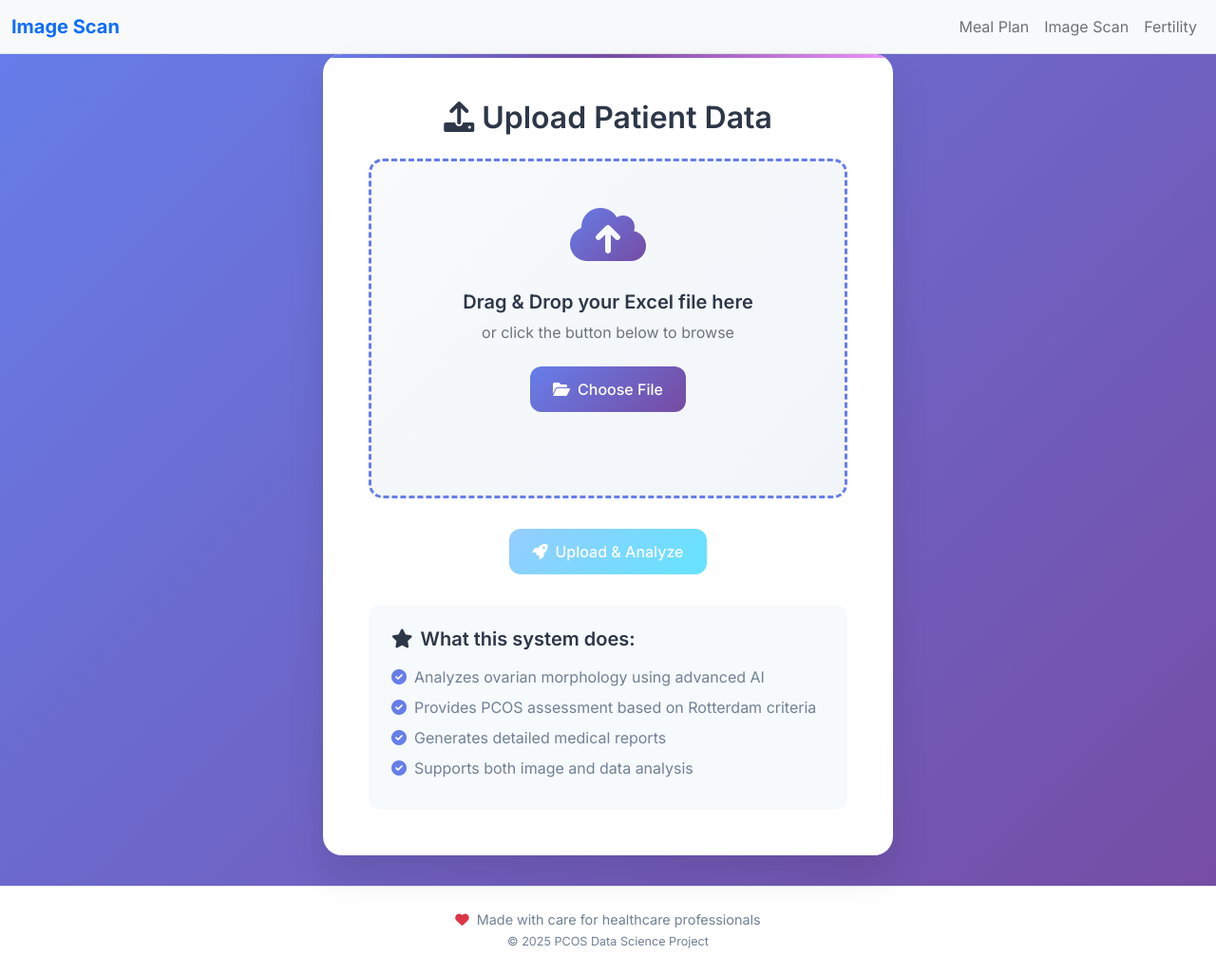
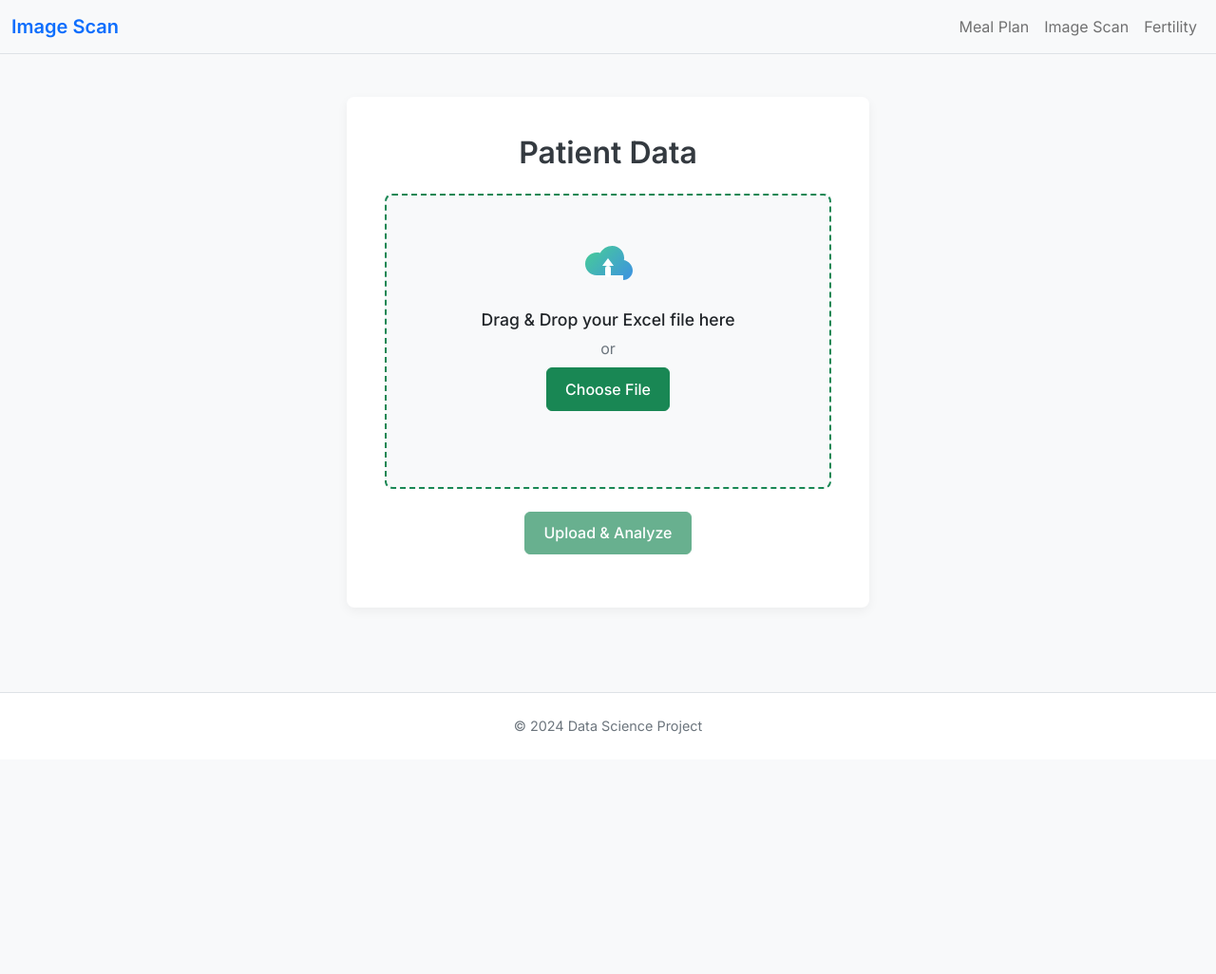
Before and after one commit to CodeExpert787/Fertilemate, a Flask app: page /image in a window 1280 px wide. Shown: the whole page at 95% size. After the commit the page ends 773 px from the top, so only its background shows below. Run offline with Flask 3, Linux system fonts and the light colour scheme.

Commit message:
enhance frontend

```diff
--- a/templates/image/upload.html
+++ b/templates/image/upload.html
@@ -3,267 +3,111 @@
 <head>
     <meta charset="UTF-8">
     <meta name="viewport" content="width=device-width, initial-scale=1.0">
-    <title>PCOS Analysis System</title>
+    <title>Meal Recommender</title>
     <link href="https://cdn.jsdelivr.net/npm/bootstrap@5.1.3/dist/css/bootstrap.min.css" rel="stylesheet">
-    <link href="https://fonts.googleapis.com/css2?family=Inter:wght@300;400;500;600;700&display=swap" rel="stylesheet">
-    <link href="https://cdnjs.cloudflare.com/ajax/libs/font-awesome/6.0.0/css/all.min.css" rel="stylesheet">
+    <link href="https://fonts.googleapis.com/css2?family=Inter:wght@400;500;600&display=swap" rel="stylesheet">
     <style>
-        :root {
-            --primary-color: #667eea;
-            --primary-dark: #5a6fd8;
-            --secondary-color: #764ba2;
-            --accent-color: #f093fb;
-            --success-color: #4facfe;
-            --text-dark: #2d3748;
-            --text-light: #718096;
-            --bg-light: #f7fafc;
-            --white: #ffffff;
-            --border-color: #e2e8f0;
-        }
-
         body {
-            background: linear-gradient(135deg, var(--primary-color) 0%, var(--secondary-color) 100%);
-            color: var(--text-dark);
+            background-color: #f8f9fa;
+            color: #343a40;
             font-family: 'Inter', sans-serif;
             display: flex;
             flex-direction: column;
             min-height: 100vh;
             margin: 0;
         }
-
         .main-header {
-            background: var(--white);
-            border-bottom: 1px solid var(--border-color);
-            padding: 1.5rem 2rem;
+            background-color: #ffffff;
+            border-bottom: 1px solid #dee2e6;
+            padding: 1.25rem 2rem;
             margin-bottom: 2rem;
-            box-shadow: 0 2px 10px rgba(0, 0, 0, 0.1);
         }
-
         .main-header h1 {
-            font-weight: 700;
-            font-size: 2rem;
-            background: linear-gradient(135deg, var(--primary-color), var(--secondary-color));
-            -webkit-background-clip: text;
-            -webkit-text-fill-color: transparent;
-            background-clip: text;
-            margin: 0;
+            font-weight: 600;
+            font-size: 1.75rem;
+            color: #198754; /* Green for meal theme */
         }
-
-        .main-header .subtitle {
-            color: var(--text-light);
-            font-weight: 400;
-            margin-top: 0.5rem;
+        .nav-buttons .btn {
+            font-weight: 500;
         }
-
         .container {
-            max-width: 600px;
-            background: var(--white);
-            padding: 3rem;
-            border-radius: 20px;
-            box-shadow: 0 20px 40px rgba(0, 0, 0, 0.1);
+            max-width: 550px;
+            background: #ffffff;
+            padding: 2.5rem;
+            border-radius: 0.5rem;
+            box-shadow: 0 4px 12px rgba(0, 0, 0, 0.05);
             margin: 0 auto 2rem auto;
-            position: relative;
-            overflow: hidden;
         }
-
-        .container::before {
-            content: '';
-            position: absolute;
-            top: 0;
-            left: 0;
-            right: 0;
-            height: 4px;
-            background: linear-gradient(90deg, var(--primary-color), var(--secondary-color), var(--accent-color));
-        }
-
         .upload-container h2 {
             font-weight: 600;
-            color: var(--text-dark);
+            color: #343a40;
+        }
+        .upload-area {
+            border: 2px dashed #198754; /* Green for meal theme */
+            border-radius: 0.5rem;
+            padding: 2.5rem;
             text-align: center;
+            background-color: #f8f9fa;
             margin-bottom: 1.5rem;
+            transition: background-color 0.2s ease-in-out, border-color 0.2s ease-in-out;
         }
-
-        .upload-area {
-            border: 3px dashed var(--primary-color);
-            border-radius: 15px;
-            padding: 3rem 2rem;
-            text-align: center;
-            background: linear-gradient(135deg, #f8fafc 0%, #f1f5f9 100%);
-            margin-bottom: 2rem;
-            transition: all 0.3s ease;
-            position: relative;
-            overflow: hidden;
+        .upload-area.dragover {
+            background-color: #e9ecef;
+            border-color: #157347;
         }
-
-        .upload-area::before {
-            content: '';
-            position: absolute;
-            top: 0;
-            left: -100%;
-            width: 100%;
-            height: 100%;
-            background: linear-gradient(90deg, transparent, rgba(255, 255, 255, 0.4), transparent);
-            transition: left 0.5s;
+        .upload-area .cloud {
+            width: 64px;
+            height: 64px;
+            margin-bottom: 1rem;
         }
-
-        .upload-area:hover::before {
-            left: 100%;
+        .upload-area h4 {
+            color: #212529;
+            font-size: 1.1rem;
         }
-
-        .upload-area.dragover {
-            background: linear-gradient(135deg, #e0e7ff 0%, #c7d2fe 100%);
-            border-color: var(--secondary-color);
-            transform: scale(1.02);
-        }
-
-        .upload-icon {
-            margin-bottom: 1.5rem;
-        }
-
-        .upload-icon i {
-            font-size: 4rem;
-            background: linear-gradient(135deg, var(--primary-color), var(--secondary-color));
-            -webkit-background-clip: text;
-            -webkit-text-fill-color: transparent;
-            background-clip: text;
-            animation: float 3s ease-in-out infinite;
-        }
-
-        @keyframes float {
-            0%, 100% { transform: translateY(0px); }
-            50% { transform: translateY(-10px); }
-        }
-
-        .upload-area h4 {
-            color: var(--text-dark);
-            font-size: 1.25rem;
-            font-weight: 600;
-            margin-bottom: 0.5rem;
-        }
-
-        .upload-area p {
-            color: var(--text-light);
-            margin-bottom: 1.5rem;
-        }
-
         #file-name {
             margin-top: 1rem;
             font-weight: 500;
-            color: var(--primary-color);
-            height: 1.5rem;
+            color: #198754;
+            height: 1.5rem; /* prevent layout shift */
         }
-
-        .btn {
-            border-radius: 12px;
+        .btn-primary, .btn-success {
+            border-radius: 0.375rem;
             font-weight: 500;
-            padding: 0.75rem 1.5rem;
+            padding: 0.6rem 1.2rem;
             font-size: 1rem;
-            transition: all 0.3s ease;
-            border: none;
-            position: relative;
-            overflow: hidden;
+            transition: background-color 0.2s ease, border-color 0.2s ease;
         }
-
-        .btn::before {
-            content: '';
-            position: absolute;
-            top: 0;
-            left: -100%;
-            width: 100%;
-            height: 100%;
-            background: linear-gradient(90deg, transparent, rgba(255, 255, 255, 0.2), transparent);
-            transition: left 0.5s;
+        .btn-primary {
+            background-color: #198754;
+            border-color: #198754;
         }
-
-        .btn:hover::before {
-            left: 100%;
+        .btn-primary:hover {
+            background-color: #157347;
+            border-color: #146c43;
         }
-
-        .btn-primary {
-            background: linear-gradient(135deg, var(--primary-color), var(--secondary-color));
-            color: var(--white);
-        }
-
-        .btn-primary:hover {
-            background: linear-gradient(135deg, var(--primary-dark), var(--secondary-color));
-            transform: translateY(-2px);
-            box-shadow: 0 10px 20px rgba(102, 126, 234, 0.3);
-        }
-
-        .btn-success {
-            background: linear-gradient(135deg, var(--success-color), #00d2ff);
-            color: var(--white);
-        }
-
-        .btn-success:hover {
-            background: linear-gradient(135deg, #3fa0f0, var(--success-color));
-            transform: translateY(-2px);
-            box-shadow: 0 10px 20px rgba(79, 172, 254, 0.3);
-        }
-
-        .btn:disabled {
-            opacity: 0.6;
-            transform: none;
-            box-shadow: none;
-        }
-
         .footer {
             margin-top: auto;
-            background: var(--white);
-            border-top: 1px solid var(--border-color);
+            background: #ffffff;
+            border-top: 1px solid #dee2e6;
             text-align: center;
             padding: 1.5rem 0;
-            color: var(--text-light);
+            color: #6c757d;
             font-size: 0.9rem;
         }
 
-        .alert {
-            border-radius: 12px;
-            border: none;
-            box-shadow: 0 4px 12px rgba(0, 0, 0, 0.1);
+        /* Animation for cloud */
+        .cloud-arrow {
+            transition: transform 0.3s ease-in-out;
         }
-
-        .alert-info {
-            background: linear-gradient(135deg, #e0f2fe 0%, #b3e5fc 100%);
-            color: var(--text-dark);
-        }
-
-        .loading-spinner {
-            display: none;
-            margin: 1rem auto;
-        }
-
-        .feature-list {
-            background: var(--bg-light);
-            border-radius: 12px;
-            padding: 1.5rem;
-            margin-top: 2rem;
-        }
-
-        .feature-list h5 {
-            color: var(--text-dark);
-            font-weight: 600;
-            margin-bottom: 1rem;
-        }
-
-        .feature-item {
-            display: flex;
-            align-items: center;
-            margin-bottom: 0.5rem;
-            color: var(--text-light);
-        }
-
-        .feature-item i {
-            color: var(--primary-color);
-            margin-right: 0.5rem;
-            width: 16px;
+        .upload-area:hover .cloud-arrow {
+            transform: translateY(-5px);
         }
     </style>
 </head>
 <body>
     <nav class="navbar navbar-expand-lg navbar-light bg-light border-bottom">
         <div class="container-fluid">
-            <a class="navbar-brand fw-bold text-primary" href="/image">Image Scan</a>
+            <a class="navbar-brand fw-bold text-primary" href="/meal">Image Scan</a>
             <button class="navbar-toggler" type="button" data-bs-toggle="collapse" data-bs-target="#navbarNav" aria-controls="navbarNav" aria-expanded="false" aria-label="Toggle navigation">
             <span class="navbar-toggler-icon"></span>
             </button>
@@ -283,72 +127,43 @@
         </div>
     </nav>
 
-
-    <div class="container">
+    <div class="container my-auto">
         <div class="upload-container">
-            <h2><i class="fas fa-upload me-2"></i>Upload Patient Data</h2>
-
-            {% if message %}
-                <div class="alert alert-info" role="alert">
-                    <i class="fas fa-info-circle me-2"></i>{{ message }}
-                </div>
-            {% endif %}
-
+            <h2 class="text-center mb-4 fw-bold">Patient Data</h2>
             <div class="upload-area" id="drop-area">
                 <div class="upload-icon">
-                    <i class="fas fa-cloud-upload-alt"></i>
+                    <svg class="cloud" viewBox="0 0 64 64" fill="none" xmlns="http://www.w3.org/2000/svg">
+                        <defs>
+                            <linearGradient id="cloudGradient" x1="0" y1="0" x2="64" y2="64" gradientUnits="userSpaceOnUse">
+                                <stop stop-color="#4ade80"/>
+                                <stop offset="1" stop-color="#3b82f6"/>
+                            </linearGradient>
+                        </defs>
+                        <path d="M48 44H20C13.3726 44 8 38.6274 8 32C8 25.3726 13.3726 20 20 20C21.3066 20 22.5978 20.1672 23.8527 20.4926C26.2742 15.9782 31.0222 13 36.5 13C43.4036 13 49 18.5964 49 25.5C49 26.3282 48.9302 27.1422 48.7972 27.9362C54.0112 29.0992 58 33.6274 58 39C58 44.5228 53.5228 49 48 49H48Z" fill="url(#cloudGradient)"/>
+                        <g class="cloud-arrow">
+                            <rect x="29" y="34" width="6" height="12" rx="3" fill="#fff"/>
+                            <polygon points="32,26 38,34 26,34" fill="#fff"/>
+                        </g>
+                    </svg>
                 </div>
-                <h4>Drag & Drop your Excel file here</h4>
-                <p class="text-muted">or click the button below to browse</p>
+                <h4 class="fw-semibold">Drag & Drop your Excel file here</h4>
+                <p class="text-muted mb-2">or</p>
                 <input type="file" id="file-input" accept=".xlsx,.xls" class="d-none">
                 <button type="button" class="btn btn-primary" onclick="document.getElementById('file-input').click()">
-                    <i class="fas fa-folder-open me-2"></i>Choose File
+                    Choose File
                 </button>
                 <div id="file-name"></div>
             </div>
-
-            <div class="text-center">
+            <div class="text-center btn-upload">
                 <button class="btn btn-success" id="upload-btn" disabled>
-                    <i class="fas fa-rocket me-2"></i>Upload & Analyze
+                    Upload & Analyze
                 </button>
             </div>
-
             <div id="upload-status" class="mt-3 text-center"></div>
-
-            <div class="loading-spinner" id="loading">
-                <div class="spinner-border text-primary" role="status">
-                    <span class="visually-hidden">Loading...</span>
-                </div>
-                <p class="mt-2 text-muted">Processing your data...</p>
-            </div>
-
-            <div class="feature-list">
-                <h5><i class="fas fa-star me-2"></i>What this system does:</h5>
-                <div class="feature-item">
-                    <i class="fas fa-check-circle"></i>
-                    Analyzes ovarian morphology using advanced AI
-                </div>
-                <div class="feature-item">
-                    <i class="fas fa-check-circle"></i>
-                    Provides PCOS assessment based on Rotterdam criteria
-                </div>
-                <div class="feature-item">
-                    <i class="fas fa-check-circle"></i>
-                    Generates detailed medical reports
-                </div>
-                <div class="feature-item">
-                    <i class="fas fa-check-circle"></i>
-                    Supports both image and data analysis
-                </div>
-            </div>
         </div>
     </div>
-
     <div class="footer">
-        <i class="fas fa-heart text-danger me-1"></i>
-        Made with care for healthcare professionals
-        <br>
-        <small>&copy; 2025 PCOS Data Science Project</small>
+        &copy; 2024 Data Science Project
     </div>
 
     <script>
@@ -357,7 +172,6 @@
         const fileName = document.getElementById('file-name');
         const uploadBtn = document.getElementById('upload-btn');
         const uploadStatus = document.getElementById('upload-status');
-        const loading = document.getElementById('loading');
 
         // Prevent default drag behaviors
         ['dragenter', 'dragover', 'dragleave', 'drop'].forEach(eventName => {
@@ -405,56 +219,78 @@
         function handleFiles(files) {
             if (files.length > 0) {
                 const file = files[0];
-                if (file.type === 'application/vnd.openxmlformats-officedocument.spreadsheetml.sheet' ||
-                    file.type === 'application/vnd.ms-excel') {
-                    fileName.textContent = `📄 ${file.name}`;
+                if (file.name.match(/\.(xlsx|xls)$/)) {
+                    fileName.textContent = file.name;
                     uploadBtn.disabled = false;
-                    uploadStatus.innerHTML = '<span class="text-success"><i class="fas fa-check-circle me-1"></i>File selected successfully!</span>';
                 } else {
-                    fileName.textContent = '';
+                    fileName.textContent = 'Please select an Excel file (.xlsx or .xls)';
                     uploadBtn.disabled = true;
-                    uploadStatus.innerHTML = '<span class="text-danger"><i class="fas fa-exclamation-circle me-1"></i>Please select an Excel file (.xlsx or .xls)</span>';
                 }
             }
         }
 
-        uploadBtn.addEventListener('click', function() {
+        uploadBtn.addEventListener('click', async () => {
             const file = fileInput.files[0];
-            if (!file) {
-                uploadStatus.innerHTML = '<span class="text-danger"><i class="fas fa-exclamation-circle me-1"></i>Please select a file first</span>';
-                return;
-            }
+            if (!file) return;
 
             const formData = new FormData();
             formData.append('file', file);
+            formData.append('gender', 'male');
 
-            loading.style.display = 'block';
+            uploadStatus.innerHTML = '<div class="spinner-border text-primary" role="status"></div>';
             uploadBtn.disabled = true;
-            uploadStatus.innerHTML = '<span class="text-info"><i class="fas fa-spinner fa-spin me-1"></i>Uploading...</span>';
 
-            fetch('/image', {
-                method: 'POST',
-                body: formData
-            })
-            .then(response => response.json())
-            .then(data => {
-                loading.style.display = 'none';
-                if (data.error) {
-                    uploadStatus.innerHTML = `<span class="text-danger"><i class="fas fa-exclamation-circle me-1"></i>${data.error}</span>`;
+            try {
+                const response = await fetch('/image', {
+                    method: 'POST',
+                    body: formData
+                });
+
+                const result = await response.json();
+
+                if (response.ok) {
+                    uploadStatus.innerHTML = '<div class="alert alert-success">File uploaded successfully!...</div>';
+                    let countdown = 2;
+                    const countdownInterval = setInterval(() => {
+                        countdown--;
+                        if (countdown > 0) {
+                            uploadStatus.innerHTML = `
+                                <div class="alert alert-light border-0">
+                                    <div class="d-flex flex-column align-items-center">
+                                        <div class="spinner-grow text-primary mb-3" role="status" style="width: 2.5rem; height: 2.5rem;">
+                                            <span class="visually-hidden">Loading...</span>
+                                        </div>
+                                        <div class="progress w-75 mb-2" style="height: 8px;">
+                                            <div class="progress-bar progress-bar-striped progress-bar-animated"
+                                                 role="progressbar"
+                                                 style="width: ${(2-countdown)*50}%">
+                                            </div>
+                                        </div>
+                                        <h5 class="mb-1 fw-semibold">Analyzing Data...</h5>
+                                        <p class="text-muted mb-0 small">This may take a moment.</p>
+                                    </div>
+                                </div>`;
+                        } else {
+                            clearInterval(countdownInterval);
+                            window.location.href = '/image_home';
+                        }
+                    }, 1000);
+                } else {
+                    uploadStatus.innerHTML = `<div class="alert alert-danger">${result.error}</div>`;
                     uploadBtn.disabled = false;
-                } else {
-                    uploadStatus.innerHTML = '<span class="text-success"><i class="fas fa-check-circle me-1"></i>File uploaded successfully! Redirecting...</span>';
-                    setTimeout(() => {
-                        window.location.href = '/image_home';
-                    }, 1500);
                 }
-            })
-            .catch(error => {
-                loading.style.display = 'none';
-                uploadStatus.innerHTML = `<span class="text-danger"><i class="fas fa-exclamation-circle me-1"></i>Upload failed: ${error.message}</span>`;
+            } catch (error) {
+                uploadStatus.innerHTML = '<div class="alert alert-danger">Error uploading file</div>';
                 uploadBtn.disabled = false;
-            });
+            }
         });
+
+        // Hide 'Female Prediction' button if URL contains '/meal'
+        if (window.location.pathname.includes('/meal')) {
+            var femaleBtn = document.getElementById('female-prediction-btn');
+            if (femaleBtn) femaleBtn.style.display = 'none';
+        }
     </script>
+    <script src="https://cdn.jsdelivr.net/npm/bootstrap@5.1.3/dist/js/bootstrap.bundle.min.js"></script>
 </body>
 </html>
--- a/templates/meal/upload.html
+++ b/templates/meal/upload.html
@@ -120,7 +120,7 @@
                 <a class="nav-link" href="/image">Image Scan</a>
                 </li>
                 <li class="nav-item">
-                <a class="nav-link" href="/pcos/upload">Fertility</a>
+                <a class="nav-link" href="/fertility">Fertility</a>
                 </li>
             </ul>
             </div>
```
Also changed, not shown: templates/fertility/index.html (+5 -4 lines), templates/image/home.html (+12 -29 lines), templates/image/result.html (+9 -22 lines), 5 other files.
